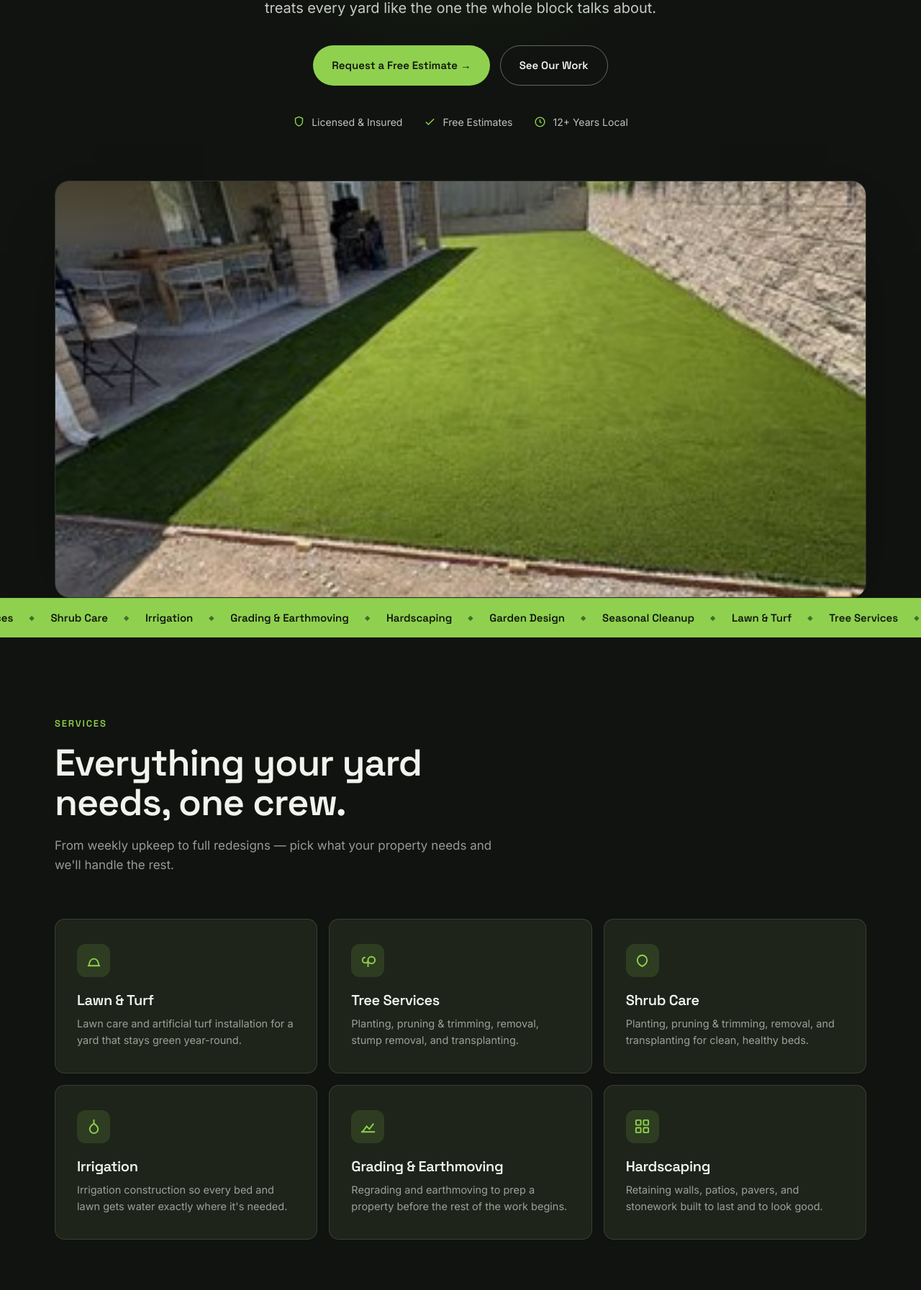
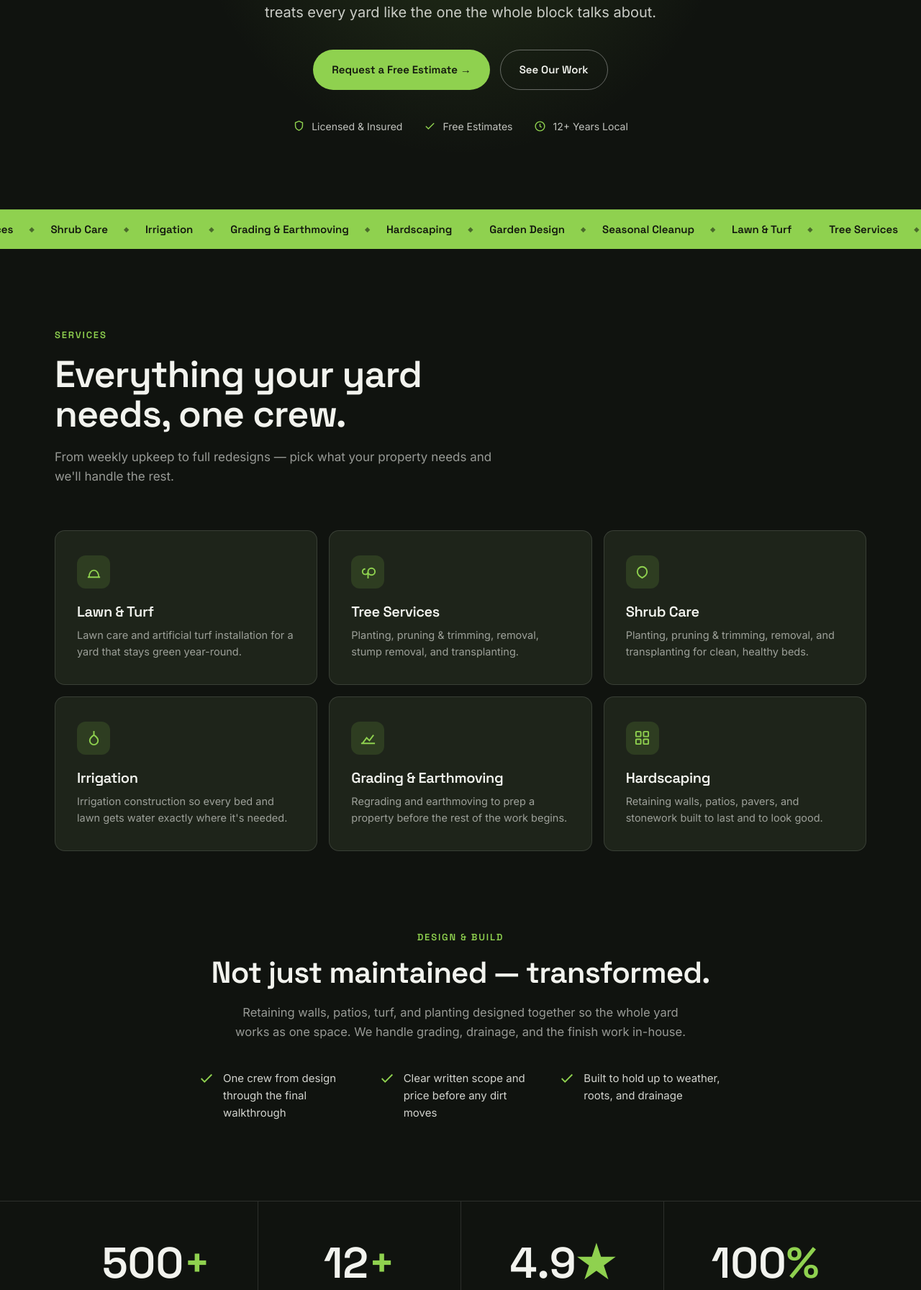
Before and after one commit to lukedivinere/Luciano-DiVinere---Claude-Code-Repository-1, a Python web app: template templates/landscaping-modern/index.html in a window 1280 px wide. Shown: the part 420-2213 px from the top of the page at 72% size. Run offline with Jinja, Linux system fonts and the light colour scheme; the template is opened without the code that fills it, so the values that code supplies are empty.

Commit message:
Modern template: remove hero + feature photos, keep gallery
Per feedback, cleared the first two photo spots on the modern template:
- Removed the hero showcase photo (hero is now copy-only on dark)
- Removed the stairs photo from Design & Build; that section is now a
  centered text callout with the three points in a row
The Recent projects gallery is unchanged.

Co-Authored-By: Claude Opus 4.8 <noreply@anthropic.com>
Claude-Session: https://claude.ai/code/session_01T5RdxHEWpgJtvnAMxpfjz6

```diff
--- a/templates/landscaping-modern/index.html
+++ b/templates/landscaping-modern/index.html
@@ -85,7 +85,7 @@
   }
 
   /* ── hero (solid dark — NO background photo; the photo below is a contained block) ── */
-  .hero{position:relative;padding:152px 0 0;text-align:center;overflow:hidden;}
+  .hero{position:relative;padding:158px 0 104px;text-align:center;overflow:hidden;}
   .hero::before{content:"";position:absolute;top:-24%;left:50%;transform:translateX(-50%);width:860px;height:860px;max-width:130%;background:radial-gradient(circle, rgba(143,209,79,0.16), transparent 62%);z-index:0;pointer-events:none;}
   .hero-inner{position:relative;z-index:1;max-width:880px;margin:0 auto;}
   .hero .eyebrow{margin-bottom:18px;}
@@ -96,10 +96,7 @@
   .hero-badges{display:flex;gap:16px 30px;flex-wrap:wrap;justify-content:center;margin-top:40px;font-size:14px;color:rgba(242,243,238,0.78);}
   .hero-badges span{display:flex;align-items:center;gap:9px;}
   .hero-badges svg{width:17px;height:17px;color:var(--accent);flex:none;}
-  /* contained hero photo — framed block that reveals as you scroll, not a background */
-  .hero-showcase{max-width:1180px;margin:70px auto 0;padding:0 26px;}
-  .hero-showcase img{width:100%;height:clamp(300px,50vw,580px);object-fit:cover;border-radius:20px;border:1px solid var(--line);box-shadow:0 44px 100px -55px rgba(0,0,0,0.95);}
-  @media (max-width:860px){ .hero{padding-top:122px;} .hero-showcase{margin-top:44px;} .hero-showcase img{border-radius:14px;} }
+  @media (max-width:860px){ .hero{padding:124px 0 72px;} }
 
   /* ── ticker ── */
   .ticker{background:var(--accent);color:#12160E;overflow:hidden;white-space:nowrap;border-top:1px solid rgba(0,0,0,0.1);}
@@ -124,15 +121,14 @@
   .service p{margin:0;color:var(--muted);font-size:14.5px;}
   @media (max-width:860px){ .service-grid{grid-template-columns:1fr;} }
 
-  /* ── feature split ── */
-  .feature{display:grid;grid-template-columns:1fr 1fr;gap:56px;align-items:center;}
-  .feature-media{border-radius:var(--radius);overflow:hidden;aspect-ratio:4/3.2;}
-  .feature-media img{width:100%;height:100%;object-fit:cover;}
+  /* ── feature (centered text callout — no photo) ── */
+  .feature{max-width:780px;margin:0 auto;text-align:center;}
   .feature h2{font-size:clamp(28px,3.6vw,42px);margin-bottom:20px;}
-  .feature ul{list-style:none;padding:0;margin:26px 0 0;display:flex;flex-direction:column;gap:16px;}
-  .feature li{display:flex;gap:14px;font-size:15.5px;color:rgba(242,243,238,0.86);}
+  .feature > p{color:var(--muted);font-size:16.5px;margin:0 auto;max-width:62ch;}
+  .feature ul{list-style:none;padding:0;margin:40px 0 0;display:grid;grid-template-columns:repeat(3,1fr);gap:24px;text-align:left;}
+  .feature li{display:flex;gap:12px;font-size:15px;color:rgba(242,243,238,0.86);}
   .feature li svg{width:22px;height:22px;color:var(--accent);flex:none;margin-top:1px;}
-  @media (max-width:860px){ .feature{grid-template-columns:1fr;gap:36px;} }
+  @media (max-width:760px){ .feature ul{grid-template-columns:1fr;gap:16px;max-width:360px;margin-left:auto;margin-right:auto;} }
 
   /* ── stats ── */
   .stats{border-top:1px solid var(--line);border-bottom:1px solid var(--line);}
@@ -281,9 +277,6 @@
       <span><svg viewBox="0 0 24 24" fill="none" stroke="currentColor" stroke-width="2"><circle cx="12" cy="12" r="9"/><path d="M12 7v5l3 2"/></svg>12+ Years Local</span>
     </div>
   </div>
-  <div class="hero-showcase reveal">
-    <img src="images/backyard-turf-patio.png" alt="Backyard artificial turf lawn with a covered patio and stone retaining wall">
-  </div>
 </section>
 
 <!-- ═══ TICKER ═══ -->
@@ -316,17 +309,14 @@
 <!-- ═══ FEATURE SPLIT ═══ -->
 <section style="padding-top:0;">
   <div class="wrap feature reveal">
-    <div class="feature-media"><img src="images/retaining-wall-steps.png" alt="Terraced retaining wall with built-in stone steps"></div>
-    <div>
     <div class="eyebrow">Design &amp; Build</div>
     <h2>Not just maintained — transformed.</h2>
-      <p style="color:var(--muted);font-size:16.5px;margin:0;">Retaining walls, patios, turf, and planting designed together so the whole yard works as one space. We handle grading, drainage, and the finish work in-house.</p>
+    <p>Retaining walls, patios, turf, and planting designed together so the whole yard works as one space. We handle grading, drainage, and the finish work in-house.</p>
     <ul>
       <li><svg viewBox="0 0 24 24" fill="none" stroke="currentColor" stroke-width="2"><path d="M20 6L9 17l-5-5"/></svg>One crew from design through the final walkthrough</li>
       <li><svg viewBox="0 0 24 24" fill="none" stroke="currentColor" stroke-width="2"><path d="M20 6L9 17l-5-5"/></svg>Clear written scope and price before any dirt moves</li>
       <li><svg viewBox="0 0 24 24" fill="none" stroke="currentColor" stroke-width="2"><path d="M20 6L9 17l-5-5"/></svg>Built to hold up to weather, roots, and drainage</li>
     </ul>
-    </div>
   </div>
 </section>
 
```
Lines whose indentation alone changed are shown as unchanged.
